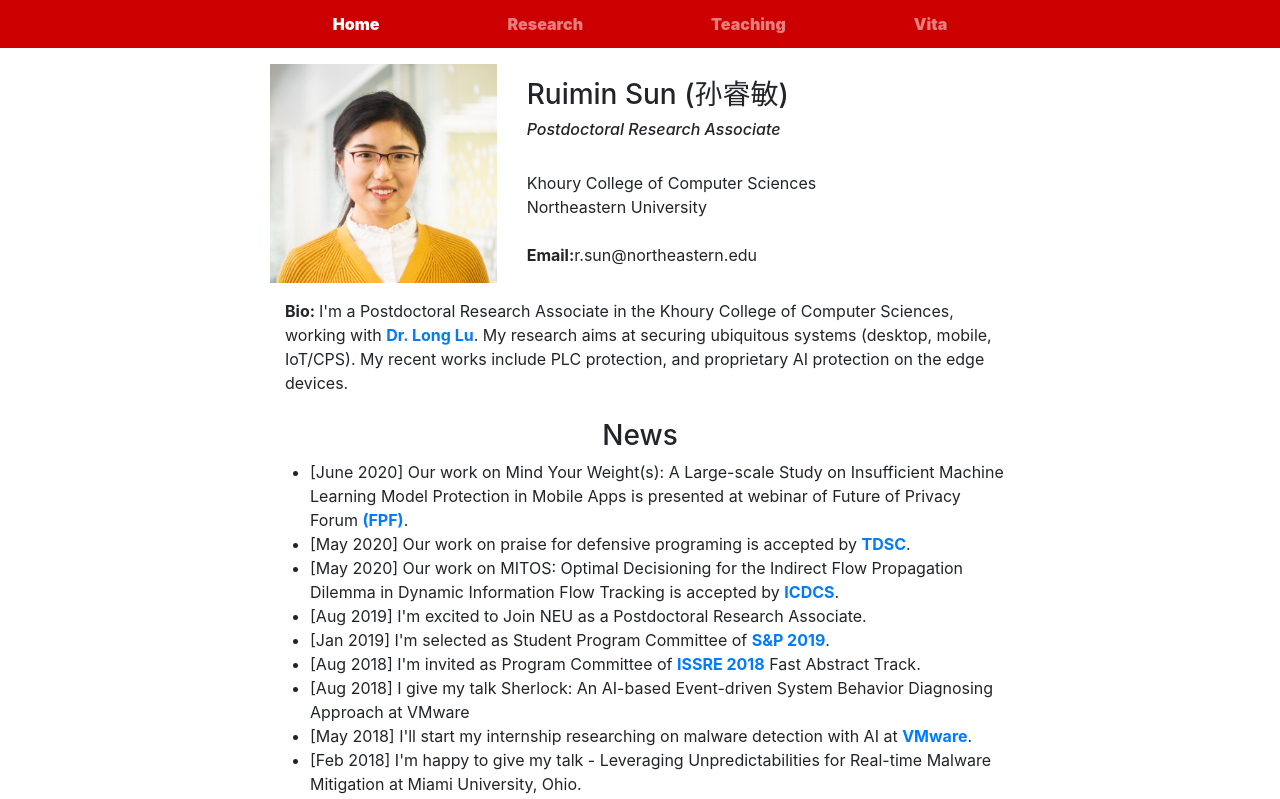
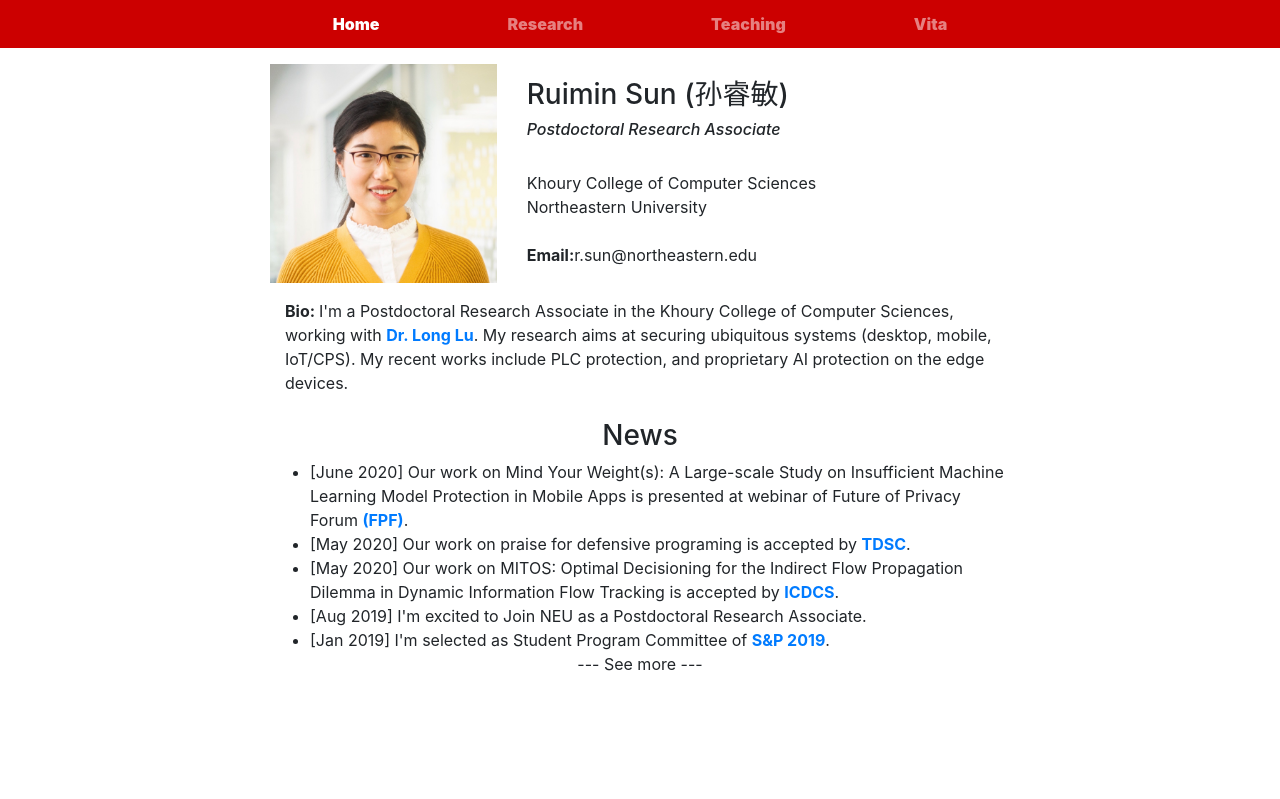
Before and after one commit to gracesrm/gracesrm.github.io, a React (Create React App) app: page / in a window 1280 px wide. Shown: the top 799 px of the page. Built offline with nearby package versions, Linux system fonts and the light colour scheme.

Commit message:
using collapse for showing 5 lines

```diff
--- a/src/App.css
+++ b/src/App.css
@@ -10,6 +10,10 @@
   padding-bottom: 0.5em;
 }
 
+.ul_margin_bottom {
+  margin-bottom: 0;
+}
+
 .row_padding_top {
   padding-top: 1.5em;
 }
--- a/src/Home/News.jsx
+++ b/src/Home/News.jsx
@@ -1,23 +1,33 @@
-import React from 'react';
+import React, { useState } from 'react';
 import Container from 'react-bootstrap/Container';
 import Row from 'react-bootstrap/Row';
+import Collapse from 'react-bootstrap/Collapse';
 import ParagraphContainer from '../ParagraphContainer';
 import '../App.css';
 
+
 const News = () => {
+    const [showText, setShowText] = useState(false);
+
     return (
         <Container id="news">
             <Row className="justify-content-center row_padding_top">
                 <h3>News</h3>
             </Row>
             <ParagraphContainer>
-                <ul>
+                <ul className='ul_margin_bottom'>
                     <li className="text-left">[June 2020] Our work on Mind Your Weight(s): A Large-scale Study on Insufficient Machine Learning Model Protection in Mobile Apps is presented at webinar of Future of Privacy Forum <a href="https://fpf.org/">(FPF)</a>. </li>
                     <li className="text-left">[May 2020] Our work on praise for defensive programing is accepted by <a href="https://ieeexplore.ieee.org/xpl/RecentIssue.jsp?punumber=8858">TDSC</a>. </li>
                     <li className="text-left">[May 2020] Our work on MITOS: Optimal Decisioning for the Indirect Flow Propagation Dilemma in Dynamic Information Flow Tracking is accepted by <a href="https://icdcs2020.sg/">ICDCS</a>. </li>
                     <li className="text-left">[Aug 2019] I'm excited to Join NEU as a Postdoctoral Research Associate. </li>
                     <li className="text-left">[Jan 2019] I'm selected as Student Program Committee of  <a href="
                         https://www.ieee-security.org/TC/SP2019/">S&P 2019</a>. </li>
+                </ul>
+                <Collapse in={!showText}>
+                    <div onClick={() => setShowText(!showText)} style={{'margin_bottom': '5em'}}>--- See more ---</div>
+                </Collapse>
+                <Collapse in={showText}>
+                <ul>
                     <li className="text-left">[Aug 2018] I'm invited as Program Committee of <a href="http://2018.issre.net/">ISSRE 2018</a> Fast Abstract Track. </li>
                     <li className="text-left">[Aug 2018] I give my talk Sherlock: An AI-based Event-driven System Behavior Diagnosing Approach at VMware </li>
                     <li className="text-left">[May 2018] I'll start my internship researching on malware detection with AI at <a href="https://www.vmware.com/products/appdefense.html">VMware</a>. </li>
@@ -34,6 +44,10 @@ const News = () => {
                     <li className="text-left">[2015]I receive the <a href="http://www.ieee-security.org/grepsec/">GREPSEC II Travel Award</a>.</li>
                     <li className="text-left">[2015]Our paper <em>The Case for Less Predictable Operating System Behavior</em> is accepted by <a href="https://www.usenix.org/conference/hotos15">HotOS 2015</a>.</li><br/>
                 </ul>
+                </Collapse>
+                <Collapse in={showText}>
+                    <div onClick={() => setShowText(!showText)} style={{'margin_bottom': '5em'}}> --- See Less ---</div>
+                </Collapse>
             </ParagraphContainer>
         </Container>
     );
```
